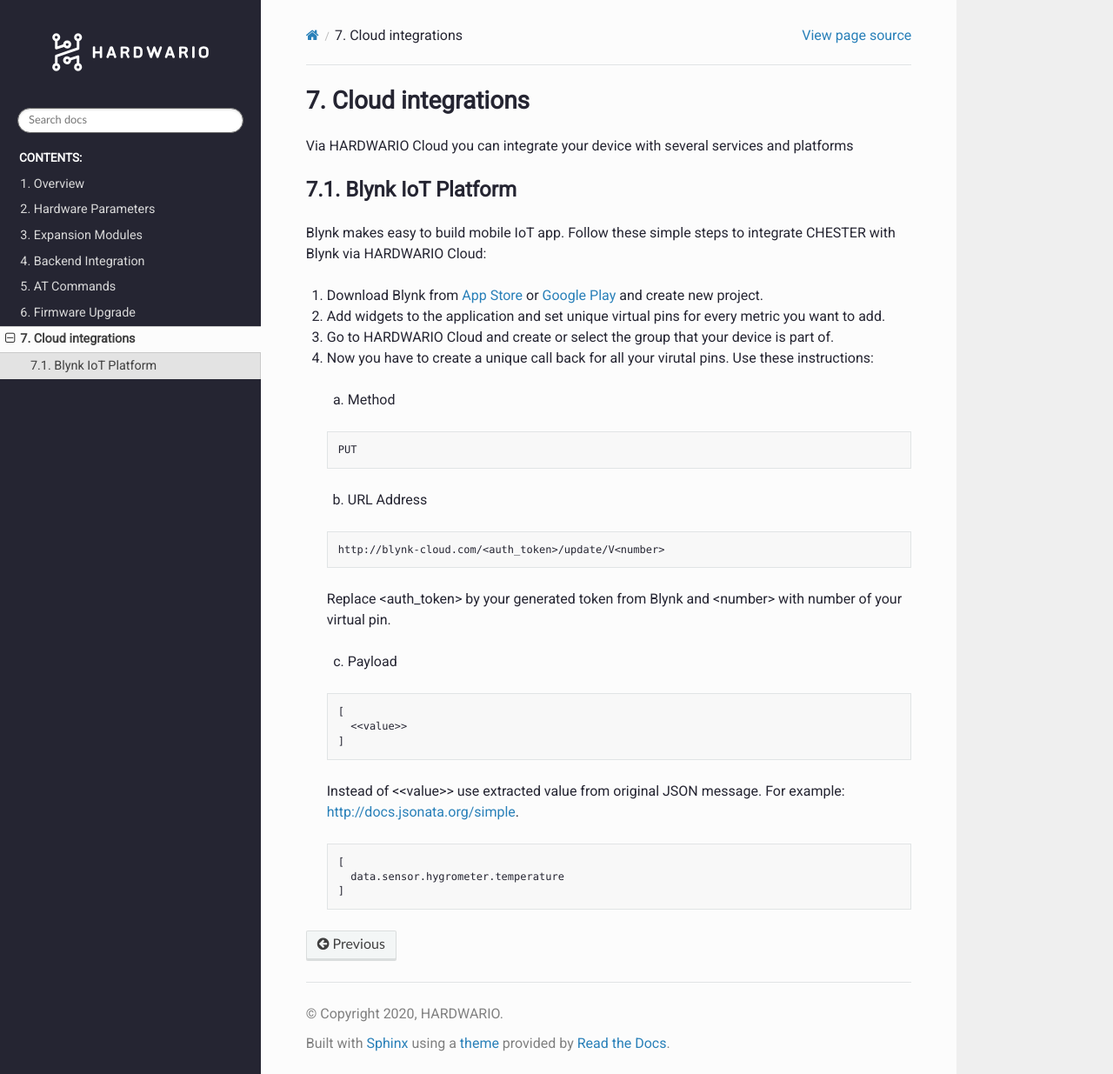
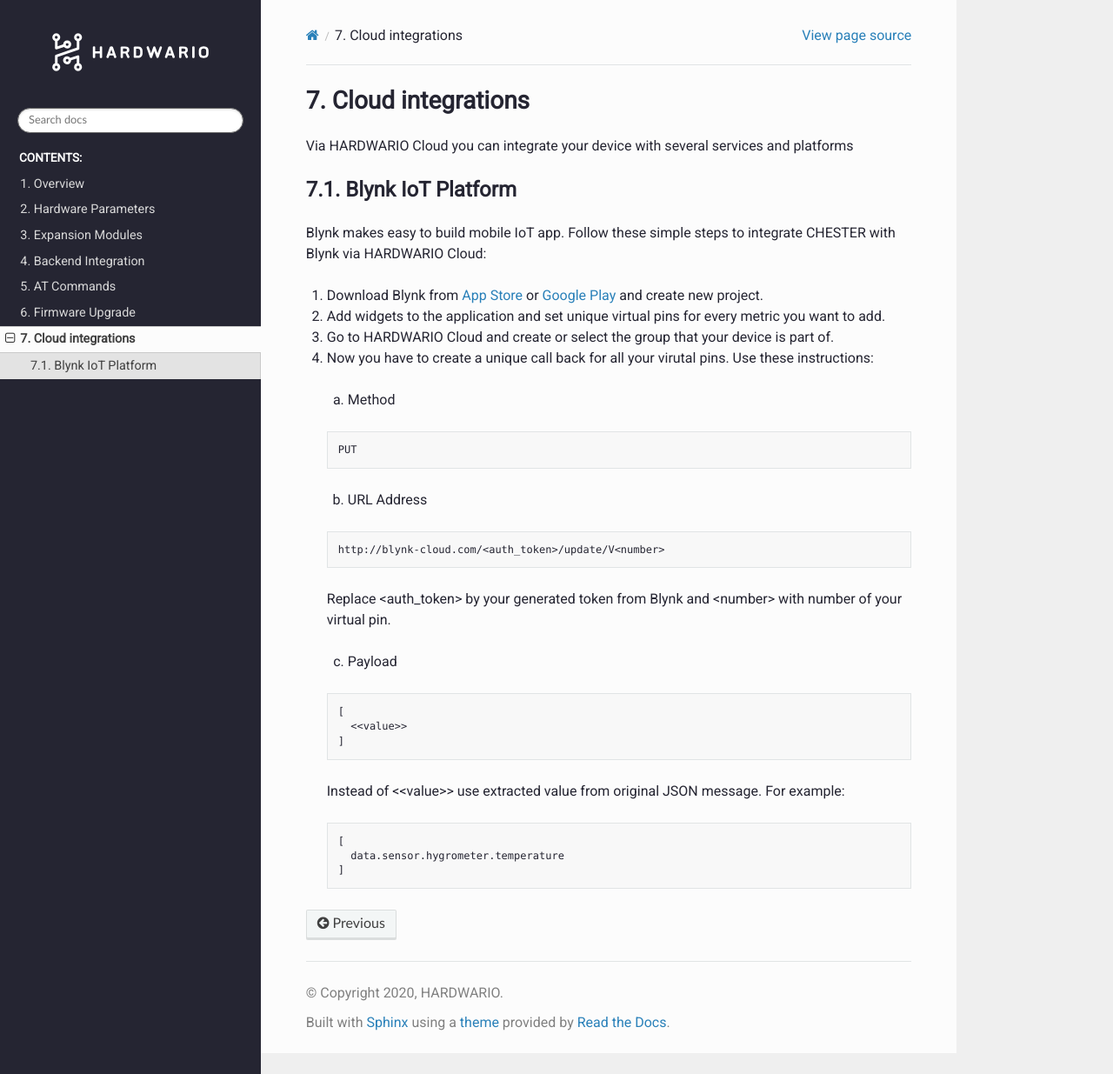
Before and after one commit to hardwario/doc-chester-g1, a Sphinx documentation site: the page built from source/integrations.rst, in a window 1280 px wide and 1235 px high. Shown: the whole window at 87% size. Built offline with Sphinx 7.4.7 and the Read the Docs theme 2.0.0, drawn with Linux system fonts in a browser that asks for light colours; some of the changed lines change nothing that is shown.

Commit message:
Update Blynk integration

```diff
--- a/source/integrations.rst
+++ b/source/integrations.rst
@@ -37,7 +37,7 @@
       <<value>>
     ]
 
-  Instead of <<value>> use extracted value from original JSON message. For example: http://docs.jsonata.org/simple.
+  Instead of <<value>> use extracted value from original JSON message. For example:
 
   ::
 
```
